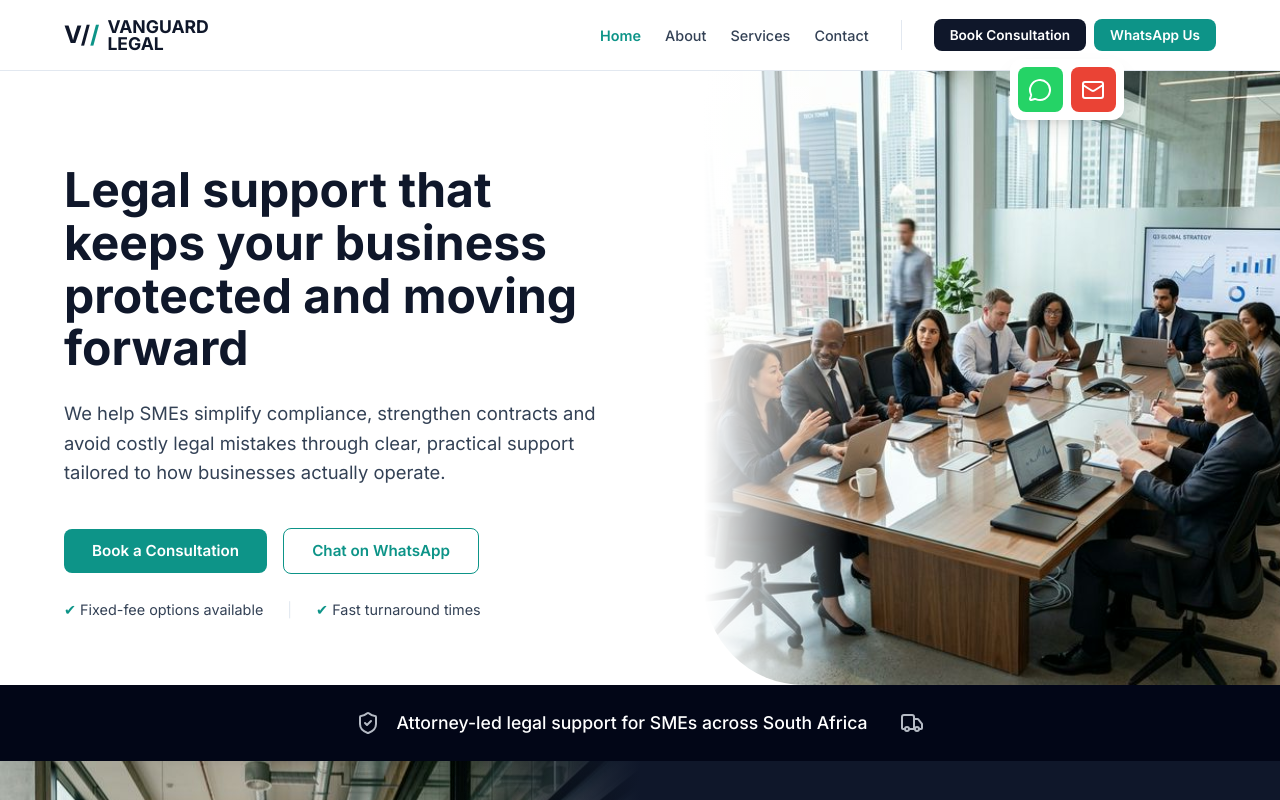
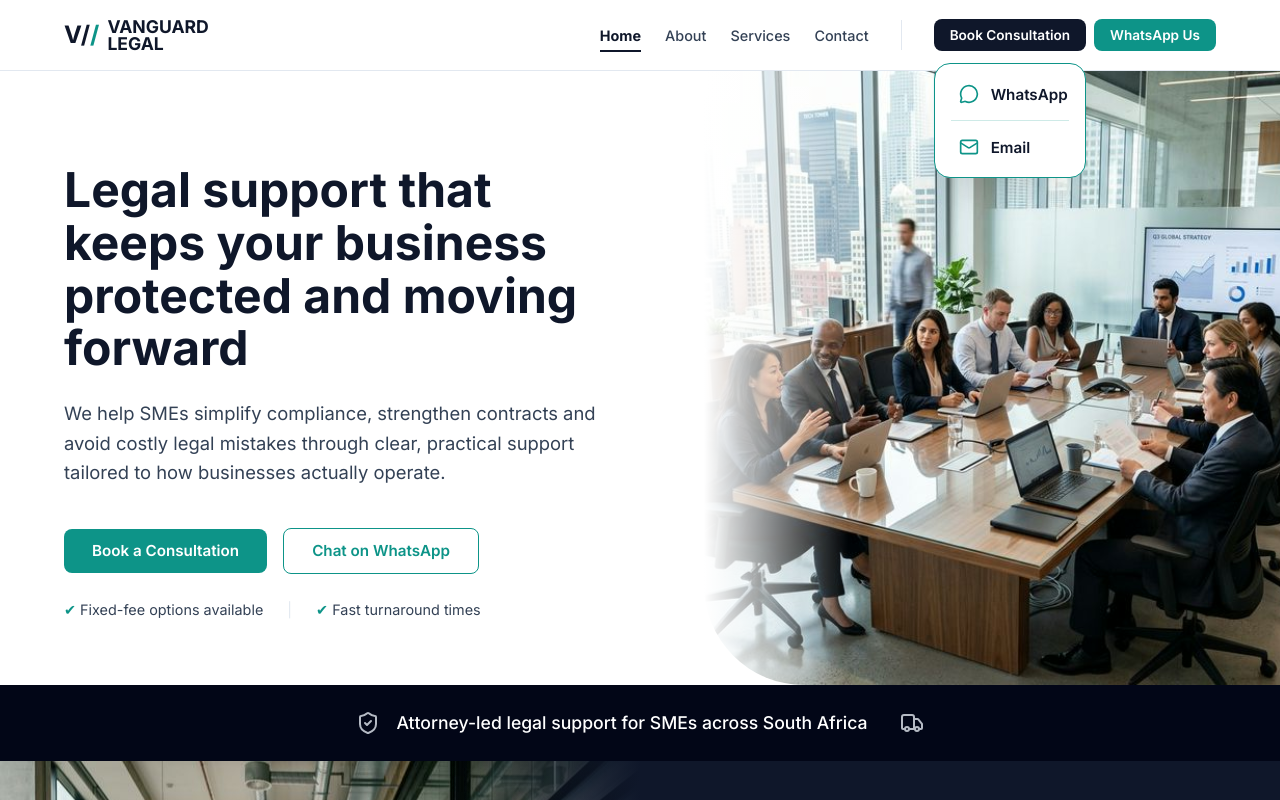
Before and after one commit to azaria-morake/vanguard, a React (Vite) app: page / in a window 1280 px wide. Both pictures are taken after a click on the button "Book Consultation". Shown: the top 800 px of the page. Built offline with nearby package versions, Linux system fonts and the light colour scheme.

Commit message:
MVP ready to show. Just need to fix the logo.

```diff
--- a/src/App.jsx
+++ b/src/App.jsx
@@ -1,4 +1,4 @@
-import { useState } from 'react'
+import { useState, useEffect } from 'react'
 import { motion, AnimatePresence } from 'framer-motion'
 import { Menu, X } from 'lucide-react'
 
@@ -23,12 +23,23 @@ function App() {
   const [activeView, setActiveView] = useState('home') // home, about, services, contact
   const [contactModal, setContactModal] = useState(null) // null, 'whatsapp', 'email'
   const [isMenuOpen, setIsMenuOpen] = useState(false);
+  const [hoveredView, setHoveredView] = useState(null);
 
   const navigateTo = (view) => {
     setActiveView(view);
     setIsMenuOpen(false);
-    window.scrollTo({ top: 0, behavior: 'smooth' });
   };
+
+  useEffect(() => {
+    window.scrollTo(0, 0);
+  }, [activeView]);
+
+  const navItems = [
+    { id: 'home', label: 'Home' },
+    { id: 'about', label: 'About' },
+    { id: 'services', label: 'Services' },
+    { id: 'contact', label: 'Contact' }
+  ];
 
   return (
     <div className="app-container" style={{ display: 'flex', flexDirection: 'column', minHeight: '100vh', background: 'white' }}>
@@ -54,10 +65,39 @@ function App() {
           {/* Nav & Buttons */}
           <div style={{ display: 'flex', gap: '2rem', alignItems: 'center' }}>
             <nav style={{ display: 'flex', gap: '1.5rem', alignItems: 'center' }} className="hide-on-mobile">
-              <button onClick={() => navigateTo('home')} style={{ color: activeView === 'home' ? 'var(--color-secondary)' : 'var(--color-text)', fontWeight: 600, fontSize: '0.9rem' }}>Home</button>
-              <button onClick={() => navigateTo('about')} style={{ color: activeView === 'about' ? 'var(--color-secondary)' : 'var(--color-text)', fontWeight: 500, fontSize: '0.9rem' }}>About</button>
-              <button onClick={() => navigateTo('services')} style={{ color: activeView === 'services' ? 'var(--color-secondary)' : 'var(--color-text)', fontWeight: 500, fontSize: '0.9rem' }}>Services</button>
-              <button onClick={() => navigateTo('contact')} style={{ color: activeView === 'contact' ? 'var(--color-secondary)' : 'var(--color-text)', fontWeight: 500, fontSize: '0.9rem' }}>Contact</button>
+              {navItems.map((item) => (
+                <button
+                  key={item.id}
+                  onClick={() => navigateTo(item.id)}
+                  onMouseEnter={() => setHoveredView(item.id)}
+                  onMouseLeave={() => setHoveredView(null)}
+                  style={{
+                    position: 'relative',
+                    color: activeView === item.id ? 'var(--color-primary)' : 'var(--color-text)',
+                    fontWeight: activeView === item.id ? 700 : 500,
+                    fontSize: '0.9rem',
+                    padding: '0.5rem 0',
+                    transition: 'color 0.2s'
+                  }}
+                >
+                  {item.label}
+                  {(hoveredView === item.id || (hoveredView === null && activeView === item.id)) && (
+                    <motion.div
+                      layoutId="nav-underline"
+                      style={{
+                        position: 'absolute',
+                        bottom: 0,
+                        left: 0,
+                        right: 0,
+                        height: '2px',
+                        background: 'var(--color-primary)',
+                        zIndex: 1
+                      }}
+                      transition={{ type: 'spring', stiffness: 380, damping: 30 }}
+                    />
+                  )}
+                </button>
+              ))}
             </nav>
             <div style={{ borderLeft: '1px solid var(--color-border)', height: '30px' }} className="hide-on-mobile"></div>
             <div style={{ display: 'flex', gap: '0.5rem' }} className="hide-on-mobile">
--- a/src/components/ConsultButton.jsx
+++ b/src/components/ConsultButton.jsx
@@ -36,16 +36,18 @@ const ConsultButton = ({ onSelectContact, children, className, style }) => {
             style={{
               position: 'absolute',
               top: '100%',
-              left: '50%',
-              transform: 'translateX(-50%)',
-              marginTop: '0.5rem',
+              left: 0,
+              right: 0,
+              marginTop: '0.75rem',
               background: 'white',
-              borderRadius: '12px',
-              boxShadow: '0 10px 25px -5px rgba(0,0,0,0.1), 0 8px 10px -6px rgba(0,0,0,0.1)',
+              borderRadius: 'var(--radius-lg)',
+              border: '1px solid var(--color-secondary)',
+              boxShadow: '0 20px 40px -15px rgba(0,0,0,0.15)',
               padding: '0.5rem',
               display: 'flex',
-              gap: '0.5rem',
-              zIndex: 100
+              flexDirection: 'column',
+              zIndex: 100,
+              overflow: 'hidden'
             }}
           >
             <button
@@ -53,36 +55,52 @@ const ConsultButton = ({ onSelectContact, children, className, style }) => {
               style={{
                 display: 'flex',
                 alignItems: 'center',
-                justifyContent: 'center',
-                width: '45px',
-                height: '45px',
-                borderRadius: '8px',
-                background: '#25D366',
-                color: 'white',
+                gap: '0.75rem',
+                width: '100%',
+                padding: '0.75rem 1rem',
+                borderRadius: 'var(--radius-sm)',
+                background: 'transparent',
+                color: 'var(--color-primary)',
                 border: 'none',
-                cursor: 'pointer'
+                cursor: 'pointer',
+                transition: 'background 0.2s',
+                textAlign: 'left'
               }}
-              title="WhatsApp"
+              onMouseOver={e => e.currentTarget.style.background = 'rgba(13,148,136,0.08)'}
+              onMouseOut={e => e.currentTarget.style.background = 'transparent'}
             >
-              <MessageCircle size={24} />
+              <div style={{ color: 'var(--color-secondary)', display: 'flex', alignItems: 'center' }}>
+                <MessageCircle size={20} />
+              </div>
+              <span style={{ fontWeight: 600, fontSize: '0.95rem' }}>WhatsApp</span>
             </button>
+
+            {/* Themed Separator Line */}
+            <div style={{ height: '1px', background: 'var(--color-secondary)', opacity: 0.2, margin: '0.25rem 0.5rem' }}></div>
+
             <button
               onClick={() => { setIsOpen(false); onSelectContact('email'); }}
               style={{
                 display: 'flex',
                 alignItems: 'center',
-                justifyContent: 'center',
-                width: '45px',
-                height: '45px',
-                borderRadius: '8px',
-                background: '#EA4335',
-                color: 'white',
+                gap: '0.75rem',
+                width: '100%',
+                padding: '0.75rem 1rem',
+                borderRadius: 'var(--radius-sm)',
+                background: 'transparent',
+                color: 'var(--color-primary)',
                 border: 'none',
-                cursor: 'pointer'
+                cursor: 'pointer',
+                transition: 'background 0.2s',
+                textAlign: 'left'
               }}
-              title="Email"
+              onMouseOver={e => e.currentTarget.style.background = 'rgba(13,148,136,0.08)'}
+              onMouseOut={e => e.currentTarget.style.background = 'transparent'}
             >
-              <Mail size={24} />
+              <div style={{ color: 'var(--color-secondary)', display: 'flex', alignItems: 'center' }}>
+                <Mail size={20} />
+              </div>
+              <span style={{ fontWeight: 600, fontSize: '0.95rem' }}>Email</span>
             </button>
           </motion.div>
         )}
--- a/src/components/FinalCTA.jsx
+++ b/src/components/FinalCTA.jsx
@@ -13,7 +13,7 @@ const FinalCTA = ({ onNavigate, onContact }) => {
       textAlign: 'center'
     }}>
       <div className="container" style={{ padding: '4rem var(--spacing-6)' }}>
-        <div style={{ fontSize: '0.9rem', marginBottom: '1rem', opacity: 0.8 }}>Final CTA</div>
+        {/* <div style={{ fontSize: '0.9rem', marginBottom: '1rem', opacity: 0.8 }}>Final CTA</div> */}
         <motion.h2
           initial={{ opacity: 0, y: 20 }}
           whileInView={{ opacity: 1, y: 0 }}
--- a/src/components/Footer.jsx
+++ b/src/components/Footer.jsx
@@ -1,6 +1,32 @@
-import React from 'react';
+import React, { useState } from 'react';
+import { motion } from 'framer-motion';
 
 const Footer = ({ onNavigate, onContact }) => {
+  const [hoveredLink, setHoveredLink] = useState(null);
+
+  const scrollToTop = () => {
+    window.scrollTo({ top: 0, behavior: 'smooth' });
+  };
+
+  const navGroups = [
+    {
+      title: 'Company',
+      links: [
+        { id: 'home', label: 'Home', type: 'nav' },
+        { id: 'about', label: 'About Us', type: 'nav' },
+        { id: 'services', label: 'Services', type: 'nav' },
+      ]
+    },
+    {
+      title: 'Support',
+      links: [
+        { id: 'contact', label: 'Contact Us', type: 'nav' },
+        { id: 'whatsapp', label: 'WhatsApp Us', type: 'contact' },
+        { id: 'login', label: 'Login', type: 'action' },
+      ]
+    }
+  ];
+
   return (
     <footer style={{ background: 'var(--color-primary-dark)', color: '#94a3b8', padding: '4rem 0 2rem 0' }}>
       <div className="container">
@@ -21,24 +47,74 @@ const Footer = ({ onNavigate, onContact }) => {
           </div>
 
           <div className="responsive-grid" style={{ display: 'flex', gap: '5rem', flexWrap: 'wrap' }}>
-            <div style={{ display: 'flex', flexDirection: 'column', gap: '0.8rem', fontSize: '0.9rem' }}>
-              <button onClick={() => onNavigate('home')} style={{ color: 'inherit', textAlign: 'left', padding: 0 }}>Home</button>
-              <button onClick={() => onNavigate('about')} style={{ color: 'inherit', textAlign: 'left', padding: 0 }}>About Us</button>
-              <button onClick={() => onNavigate('contact')} style={{ color: 'inherit', textAlign: 'left', padding: 0 }}>Contact Us</button>
-              <button onClick={() => onContact('whatsapp')} style={{ color: 'inherit', textAlign: 'left', padding: 0 }}>WhatsApp Us</button>
-            </div>
-
-            <div style={{ display: 'flex', flexDirection: 'column', gap: '0.8rem', fontSize: '0.9rem' }}>
-              <span style={{ cursor: 'pointer' }}>Login</span>
-              <button onClick={() => onNavigate('contact')} style={{ color: 'inherit', textAlign: 'left', padding: 0 }}>Contact</button>
-              <span style={{ cursor: 'pointer' }}>Fonts</span>
-            </div>
+            {navGroups.map((group, gIdx) => (
+              <div key={gIdx} style={{ display: 'flex', flexDirection: 'column', gap: '1rem', fontSize: '0.9rem' }}>
+                {group.links.map((link) => (
+                  <button
+                    key={link.id}
+                    onMouseEnter={() => setHoveredLink(link.id)}
+                    onMouseLeave={() => setHoveredLink(null)}
+                    onClick={() => link.type === 'nav' ? onNavigate(link.id) : link.type === 'contact' ? onContact(link.id) : null}
+                    style={{
+                      color: hoveredLink === link.id ? 'white' : 'inherit',
+                      textAlign: 'left',
+                      padding: '0.2rem 0',
+                      transition: 'color 0.2s',
+                      position: 'relative',
+                      display: 'inline-block',
+                      width: 'fit-content',
+                      background: 'transparent',
+                      border: 'none',
+                      cursor: 'pointer'
+                    }}
+                  >
+                    {link.label}
+                    {hoveredLink === link.id && (
+                      <motion.div
+                        layoutId="footer-underline"
+                        style={{
+                          position: 'absolute',
+                          bottom: 0,
+                          left: 0,
+                          right: 0,
+                          height: '1px',
+                          background: 'white'
+                        }}
+                      />
+                    )}
+                  </button>
+                ))}
+              </div>
+            ))}
           </div>
 
           <div style={{ display: 'flex', alignItems: 'flex-start', gap: '1rem' }}>
-            <div style={{ width: '40px', height: '40px', borderRadius: '50%', background: 'rgba(255,255,255,0.1)', display: 'flex', alignItems: 'center', justifyContent: 'center' }}>
-              <div style={{ width: '15px', height: '15px', background: 'var(--color-secondary)', borderRadius: '50%' }}></div> {/* Generic logo replacement */}
-            </div>
+            <button
+              onClick={scrollToTop}
+              title="Scroll to Top"
+              style={{
+                width: '45px',
+                height: '45px',
+                borderRadius: '50%',
+                background: 'rgba(255,255,255,0.05)',
+                display: 'flex',
+                alignItems: 'center',
+                justifyContent: 'center',
+                border: '1px solid rgba(255,255,255,0.1)',
+                cursor: 'pointer',
+                transition: 'all 0.3s'
+              }}
+              onMouseOver={e => {
+                e.currentTarget.style.background = 'rgba(255,255,255,0.1)';
+                e.currentTarget.style.borderColor = 'var(--color-secondary)';
+              }}
+              onMouseOut={e => {
+                e.currentTarget.style.background = 'rgba(255,255,255,0.05)';
+                e.currentTarget.style.borderColor = 'rgba(255,255,255,0.1)';
+              }}
+            >
+              <div style={{ width: '12px', height: '12px', background: 'var(--color-secondary)', borderRadius: '50%' }}></div>
+            </button>
           </div>
 
         </div>
--- a/src/views/ContactView.jsx
+++ b/src/views/ContactView.jsx
@@ -3,6 +3,25 @@ import { motion } from 'framer-motion';
 import ConsultButton from '../components/ConsultButton.jsx';
 
 const ContactView = ({ onContact }) => {
+  const [formData, setFormData] = React.useState({
+    name: '',
+    email: '',
+    message: ''
+  });
+
+  const handleInputChange = (e) => {
+    const { name, value } = e.target;
+    setFormData(prev => ({ ...prev, [name]: value }));
+  };
+
+  const handleWhatsAppSubmit = (e) => {
+    e.preventDefault();
+    const { name, email, message } = formData;
+    const text = `Hello! I'm ${name}.${email ? ` My email is ${email}.` : ''} I'm interested in: ${message}`;
+    const encodedText = encodeURIComponent(text);
+    window.open(`https://wa.me/27123456789?text=${encodedText}`, '_blank');
+  };
+
   return (
     <motion.div
       initial={{ opacity: 0 }}
@@ -14,7 +33,7 @@ const ContactView = ({ onContact }) => {
       <section style={{ position: 'relative', display: 'flex', alignItems: 'center', background: 'white' }}>
         <div className="container hero-grid" style={{ display: 'grid', gridTemplateColumns: 'minmax(0, 1fr) minmax(0, 1fr)', gap: '4rem', alignItems: 'center', padding: '6rem 0' }}>
 
-          <div className="hero-content" style={{ zIndex: 10 }}>
+          <div className="hero-content" style={{ zIndex: 10, width: '100%' }}>
             <motion.h1
               initial={{ opacity: 0, x: -20 }}
               animate={{ opacity: 1, x: 0 }}
@@ -38,31 +57,49 @@ const ContactView = ({ onContact }) => {
               animate={{ opacity: 1, y: 0 }}
               transition={{ duration: 0.5, delay: 0.2 }}
               className="flat-card"
-              style={{ padding: '2.5rem' }}
+              style={{ padding: '2.5rem', width: '100%', maxWidth: '600px' }}
             >
-              <form style={{ display: 'flex', flexDirection: 'column', gap: '1.25rem' }} onSubmit={(e) => e.preventDefault()}>
+              <form style={{ display: 'flex', flexDirection: 'column', gap: '1.25rem' }} onSubmit={handleWhatsAppSubmit}>
                 <div style={{ display: 'flex', flexDirection: 'column', gap: '0.5rem' }}>
                   <label style={{ fontWeight: 600, color: 'var(--color-primary)', fontSize: '0.9rem' }}>Name</label>
-                  <input type="text" placeholder="Your name" style={{ padding: '0.8rem', borderRadius: 'var(--radius-sm)', border: '1px solid var(--color-border)', outline: 'none' }} />
+                  <input
+                    name="name"
+                    value={formData.name}
+                    onChange={handleInputChange}
+                    type="text"
+                    placeholder="Your name"
+                    required
+                    style={{ padding: '0.8rem', borderRadius: 'var(--radius-sm)', border: '1px solid var(--color-secondary)', outline: 'none' }}
+                  />
                 </div>
                 <div style={{ display: 'flex', flexDirection: 'column', gap: '0.5rem' }}>
                   <label style={{ fontWeight: 600, color: 'var(--color-primary)', fontSize: '0.9rem' }}>Email</label>
-                  <input type="email" placeholder="you@company.com" style={{ padding: '0.8rem', borderRadius: 'var(--radius-sm)', border: '1px solid var(--color-border)', outline: 'none' }} />
+                  <input
+                    name="email"
+                    value={formData.email}
+                    onChange={handleInputChange}
+                    type="email"
+                    placeholder="you@company.com"
+                    style={{ padding: '0.8rem', borderRadius: 'var(--radius-sm)', border: '1px solid var(--color-secondary)', outline: 'none' }}
+                  />
                 </div>
                 <div style={{ display: 'flex', flexDirection: 'column', gap: '0.5rem' }}>
                   <label style={{ fontWeight: 600, color: 'var(--color-primary)', fontSize: '0.9rem' }}>How can we help?</label>
-                  <textarea rows={4} placeholder="Briefly describe your needs..." style={{ padding: '0.8rem', borderRadius: 'var(--radius-sm)', border: '1px solid var(--color-border)', outline: 'none', resize: 'vertical' }}></textarea>
+                  <textarea
+                    name="message"
+                    value={formData.message}
+                    onChange={handleInputChange}
+                    rows={8}
+                    placeholder="Briefly describe your needs..."
+                    required
+                    style={{ padding: '0.8rem', borderRadius: 'var(--radius-sm)', border: '1px solid var(--color-secondary)', outline: 'none', resize: 'vertical' }}
+                  ></textarea>
                 </div>
-                <ConsultButton onSelectContact={onContact} className="btn btn-teal" style={{ marginTop: '0.5rem', width: '100%' }}>
-                  Book a Consultation
-                </ConsultButton>
+
+                <button type="submit" className="btn btn-teal" style={{ width: '100%', marginTop: '0.5rem' }}>
+                  Send to WhatsApp
+                </button>
               </form>
-
-              <div style={{ textAlign: 'center', margin: '1.25rem 0', color: 'var(--color-text)' }}>— OR —</div>
-
-              <button onClick={() => onContact('whatsapp')} className="btn btn-teal-outline" style={{ width: '100%' }}>
-                Chat on WhatsApp
-              </button>
             </motion.div>
           </div>
 
```
Also changed, not shown: src/components/AboutSection.jsx (+12 -1 lines), src/views/AboutView.jsx (+31 -15 lines), src/views/ServicesView.jsx (+5 -2 lines). Lines whose indentation alone changed are shown as unchanged.
